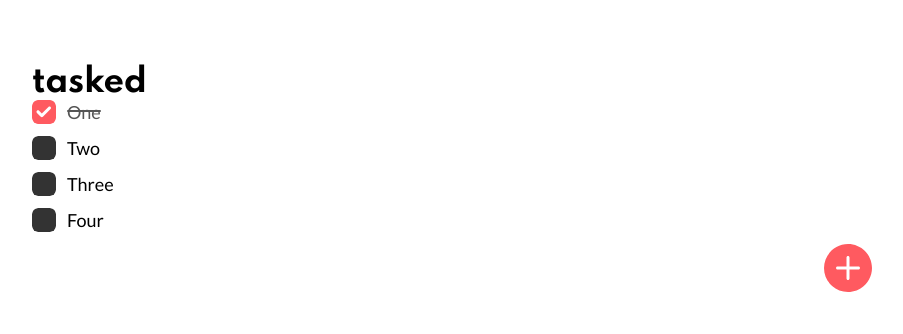
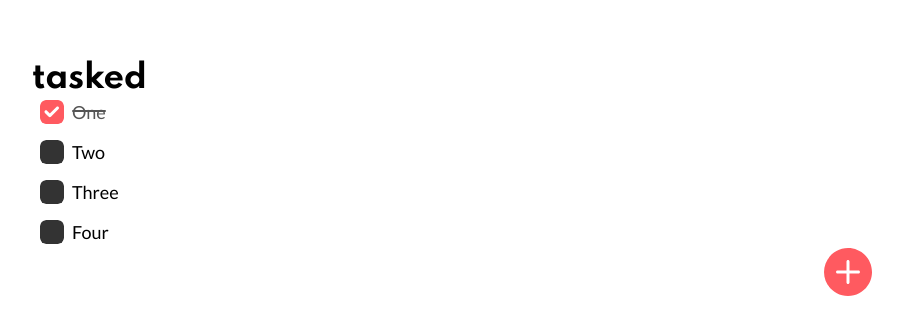
Before and after one commit to areasflavio/task-app, a Next.js app: page / in a window 1280 px wide. Shown: the part 222-556 px from the top of the page, without its empty margins (188-1091 px from the left). Built offline with nearby package versions, Linux system fonts and the light colour scheme.

Commit message:
feat: edit and delete tasks

```diff
--- a/src/pages/index.tsx
+++ b/src/pages/index.tsx
@@ -24,13 +24,20 @@ const dbTasks = [
   },
 ];
 
+type Task = {
+  _id: number;
+  description: string;
+  completed: boolean;
+};
+
 const Home: NextPage = () => {
   const inputRef = useRef<HTMLInputElement | null>(null);
   const labelRef = useRef<HTMLLabelElement | null>(null);
 
-  const [tasks, setTasks] = useState(dbTasks);
+  const [tasks, setTasks] = useState<Task[]>(dbTasks);
   const [isNewTaskInputOpen, setIsNewTaskInputOpen] = useState(true);
   const [newTaskDescription, setNewTaskDescription] = useState('');
+  const [editingTask, setEditingTask] = useState<Task | null>(null);
 
   useEffect(() => {
     const label = labelRef.current;
@@ -52,17 +59,42 @@ const Home: NextPage = () => {
 
   const handleCreateTask = () => {
     if (!(newTaskDescription.trim() === '')) {
-      const newTask = {
+      let newTask = {
         _id: tasks.length + 1,
+        completed: false,
         description: newTaskDescription,
-        completed: false,
       };
 
+      if (editingTask) {
+        (newTask._id = editingTask._id),
+          (newTask.completed = editingTask.completed);
+      }
+
       setTasks((tasks) => [newTask, ...tasks]);
+      setEditingTask(null);
     }
 
     setNewTaskDescription('');
     handleToggleCreateInput();
+  };
+
+  const handleDeleteTask = (id: number) => {
+    const filteredTasks = tasks.filter((task) => task._id !== id);
+
+    setTasks(filteredTasks);
+  };
+
+  const handleEditTask = (id: number) => {
+    const task = tasks.find((task) => task._id === id);
+
+    if (!task) return;
+
+    setEditingTask(task);
+
+    handleToggleCreateInput();
+
+    setNewTaskDescription(task.description);
+    handleDeleteTask(id);
   };
 
   const handleToggleCreateInput = () => {
@@ -85,8 +117,8 @@ const Home: NextPage = () => {
     <div>
       <h1>tasked</h1>
 
-      <label ref={labelRef} className="container">
-        <input type="checkbox" checked={false} disabled />
+      <label ref={labelRef} className="container text-input">
+        <input type="checkbox" disabled />
         <input
           ref={inputRef}
           type="text"
@@ -94,12 +126,15 @@ const Home: NextPage = () => {
           value={newTaskDescription}
           onChange={(e) => setNewTaskDescription(e.target.value)}
           onKeyPress={(e) => e.key === 'Enter' && handleCreateTask()}
+          autoComplete="off"
         />
         <span className="checkmark"></span>
       </label>
 
+      <ul>
         {tasks.map((task) => (
-        <label className="container" key={task._id}>
+          <li key={task._id}>
+            <label className="container">
               <input
                 type="checkbox"
                 checked={task.completed}
@@ -108,7 +143,20 @@ const Home: NextPage = () => {
               <span className="content">{task.description}</span>
               <span className="checkmark"></span>
             </label>
+
+            <div className="task-controls">
+              <button
+                className="edit"
+                onClick={() => handleEditTask(task._id)}
+              ></button>
+              <button
+                className="delete"
+                onClick={() => handleDeleteTask(task._id)}
+              ></button>
+            </div>
+          </li>
         ))}
+      </ul>
 
       <button className="add-task" onClick={handleToggleCreateInput}></button>
     </div>
--- a/src/styles/global.css
+++ b/src/styles/global.css
@@ -46,12 +46,37 @@ body > div {
   padding: 30px;
 }
 
+ul {
+  list-style: none;
+}
+
+li {
+  display: flex;
+  align-items: center;
+  justify-content: space-between;
+
+  border-radius: 6px;
+  padding: 4px 8px;
+}
+
+li + li {
+  margin-top: 8px;
+}
+
+li:hover {
+  background: #eeeeee;
+}
+
+button {
+  border: 0;
+  cursor: pointer;
+}
+
 /* Customize the label (the container) */
 .container {
   display: block;
   position: relative;
-  padding-left: 35px;
-  margin-bottom: 12px;
+  padding-left: 32px;
   cursor: pointer;
 
   -webkit-user-select: none;
@@ -152,12 +177,46 @@ body > div {
   animation: checkWord 0.4s cubic-bezier(0.77, 0.09, 0.98, 0.51) forwards;
 }
 
+.container.text-input {
+  margin: 0 0 8px 8px;
+}
+
 .container input[type='text'] {
   margin: 0;
   border: 0;
   outline: 0;
 
   line-height: 24px;
+  border-radius: 6px;
+  background: #eeeeee;
+}
+
+li:hover .task-controls {
+  display: flex;
+}
+
+.task-controls {
+  display: none;
+  align-items: center;
+  gap: 4px;
+}
+
+.task-controls .edit,
+.task-controls .delete {
+  width: 12px;
+  height: 12px;
+}
+
+.task-controls .edit {
+  background: url('../assets/icons/edit.svg');
+  background-size: cover;
+  background-repeat: no-repeat;
+}
+
+.task-controls .delete {
+  background: url('../assets/icons/delete.svg');
+  background-size: cover;
+  background-repeat: no-repeat;
 }
 
 .add-task {
@@ -167,9 +226,6 @@ body > div {
   display: block;
   margin-left: auto;
 
-  border: 0;
-  cursor: pointer;
-
   background: url('../assets/icons/add-task.svg');
 
   transition: filter 0.2s;
```
Also changed, not shown: src/assets/icons/delete.svg (added), src/assets/icons/edit.svg (added). Lines whose indentation alone changed are shown as unchanged.
